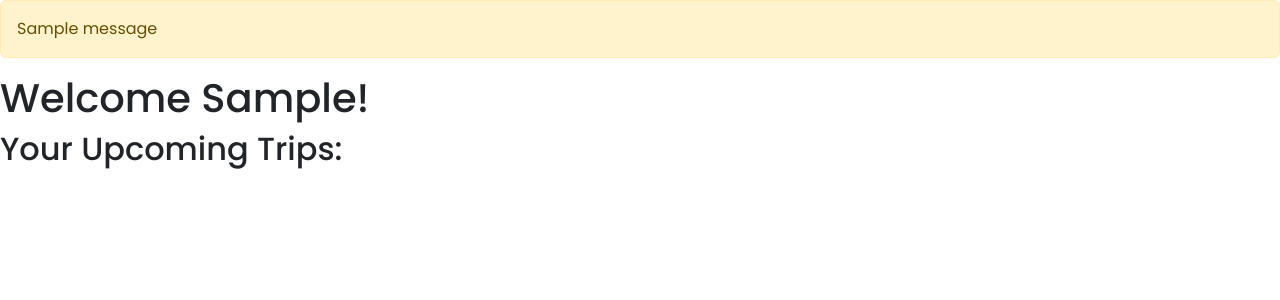
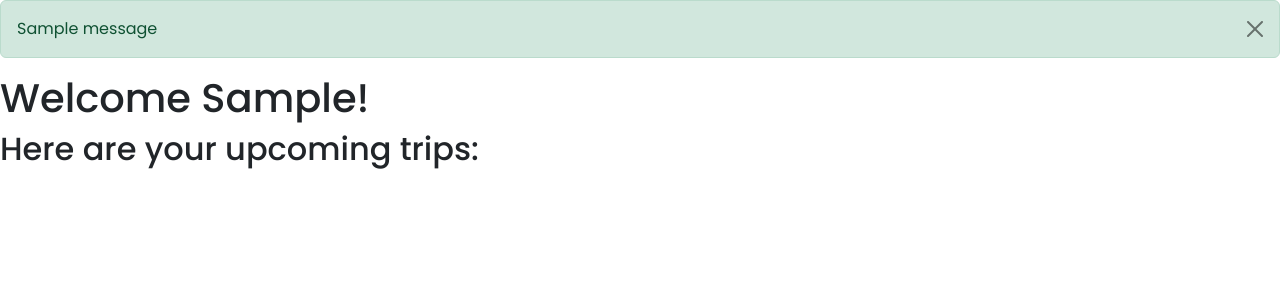
Before and after one commit to rdpfeifle/Travel-web-app, a Flask app: page /user_account/ in a window 1280 px wide. Shown: the part 56-356 px from the top of the page. Run offline with Flask 3, Linux system fonts and the light colour scheme; the visitor is signed in with stand-in values (Sample User, id 1); tables that the repository leaves empty hold one stand-in row (values such as "Sample post"); one stand-in notice (Sample message) is shown; some libraries are stand-ins or nearby versions.

Commit message:
Added categories to the flash msgs and used bootstrap for diff colors

```diff
--- a/server.py
+++ b/server.py
@@ -1,13 +1,17 @@
 """Server for travel web app."""
 
-from flask import Flask, render_template, request, flash, session, redirect, url_for
+from flask import Flask, render_template, request, flash, session, redirect
 from model import connect_to_db, db
 import crud
 import os
 from jinja2 import StrictUndefined
+from datetime import timedelta
 
 app = Flask(__name__)
-app.secret_key = "dev"
+app.config["SESSION_PERMANENT"] = True
+app.permanent_session_lifetime = timedelta(minutes=5)
+
+app.secret_key = "hellohello"
 # api_key = os.environ['GM_API_KEY']
 
 app.jinja_env.undefined = StrictUndefined
@@ -42,12 +46,12 @@ def process_login():
 
     # if not user, flash a message and redirect to login page
     if not user or user.password != password:
-        flash("The email or password you entered was incorrect. Please try again.")
+        flash("The email or password you entered was incorrect. Please try again.", "error")
         return redirect("/login")
 
     # otherwise, redirect to user's account
     else:
-        flash("You were logged in.")
+        flash("You were logged in.", "success")
         session["user_id"] = user.user_id
         return redirect("/user_account")
 
@@ -73,7 +77,7 @@ def register_user():
     existing_user = crud.get_user_by_email_and_pass(email, password)
 
     if existing_user:
-        flash("Account already exists. Please log in.")
+        flash("Account already exists. Please log in.", "error")
         return redirect("/signup")
     else:
         user = crud.create_user(
@@ -89,7 +93,7 @@ def register_user():
         # adding user_id to the log in session
         session["user_id"] = user.user_id
 
-        flash(f"Account created successfully, {fname}.")
+        flash(f"Account created successfully, {fname}.", "success")
 
         return redirect("/user_account")
 
@@ -101,7 +105,7 @@ def logout():
     """Log out from account."""
 
     if "user_id" in session:
-        flash("You have been logged out!")
+        flash("You have been logged out!", "warning")
     session.pop("user_id", None)
 
     return redirect("/")
--- a/static/css/styles.css
+++ b/static/css/styles.css
@@ -1,8 +1,3 @@
 body {
   font-family: Poppins;
 }
-
-/* #signInRedirect {
-  color: red;
-  text-decoration: none;
-} */
--- a/templates/base.html
+++ b/templates/base.html
@@ -83,13 +83,41 @@
     </nav>
      {% endblock %}
 
-     {% with messages = get_flashed_messages() %}
+     <!-- {% with messages = get_flashed_messages() %}
         {% if messages %}
             {% for msg in messages %}
-                <p class="flash-msg alert alert-warning"">{{ msg }}</p>
+                <p class="alert alert-warning alert-dismissible fade show" role="alert">{{ msg }}
+                    <button type="button" class="btn-close" data-bs-dismiss="alert" aria-label="Close"></button>
+                </p>
             {% endfor %}
         {% endif %}
-    {% endwith %}
+    {% endwith %} -->
+
+
+{% with messages = get_flashed_messages(with_categories=true) %}
+{% if messages %}
+    {% for category, msg in messages %}
+        {% if category == "success" %}
+        <p class="alert alert-success alert-dismissible fade show" role="alert">{{ msg }}
+            <button type="button" class="btn-close" data-bs-dismiss="alert" aria-label="Close"></button>
+        </p>
+        {% endif %}
+
+        {% if category == "error" %}
+        <p class="alert alert-danger alert-dismissible fade show" role="alert">{{ msg }}
+            <button type="button" class="btn-close" data-bs-dismiss="alert" aria-label="Close"></button>
+        </p>
+        {% endif %}
+
+        {% if category == "warning" %}
+        <p class="alert alert-warning alert-dismissible fade show" role="alert">{{ msg }}
+            <button type="button" class="btn-close" data-bs-dismiss="alert" aria-label="Close"></button>
+        </p>
+        {% endif %}
+    {% endfor %}
+{% endif %}
+
+{% endwith %}
 
     <!-- Body goes here -->
     {% block body %}
--- a/templates/login.html
+++ b/templates/login.html
@@ -4,7 +4,9 @@
 
 {% block navbar %} {% endblock %}
 
+
 {% block body %}
+
 
 <!-- I would like to add a nav where there's one arrow pointing to the left
 to go back to the "homepage" -->
--- a/templates/plan-trip.html
+++ b/templates/plan-trip.html
@@ -1,5 +1,6 @@
 {% extends 'base.html' %}
 
+{% block title %} Plan Trip | Tripaholics {% endblock %}
 {% block body %}
 <div class="container-fluid">
 <div class="row">
--- a/templates/user_account.html
+++ b/templates/user_account.html
@@ -1,12 +1,12 @@
 {% extends 'base.html' %}
 
-{% block title %} {{ fname }}'s Account {% endblock %}
+{% block title %} {{ fname }}'s Account | Tripaholics{% endblock %}
 
 {% block body %}
 <h1>Welcome {{ fname }}!</h1>
 
 <!-- Upcoming Trips as H2 -->
-<h2>Your Upcoming Trips:</h2>
+<h2>Here are your upcoming trips:</h2>
 
 
 <!-- Show map around here  -->
```
